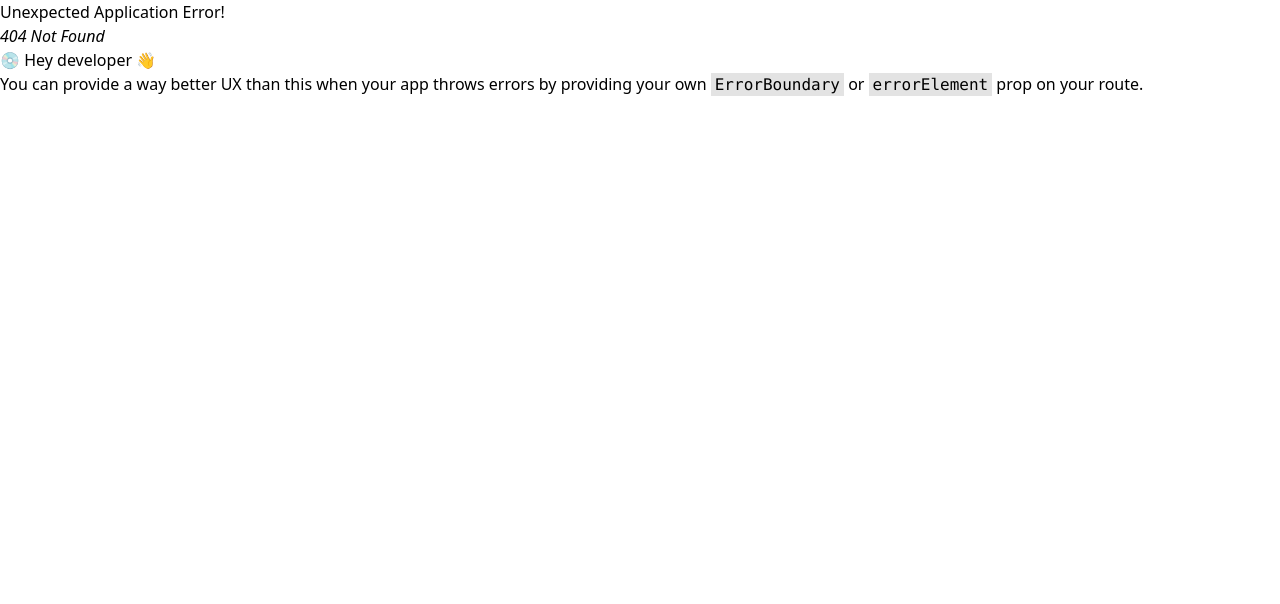
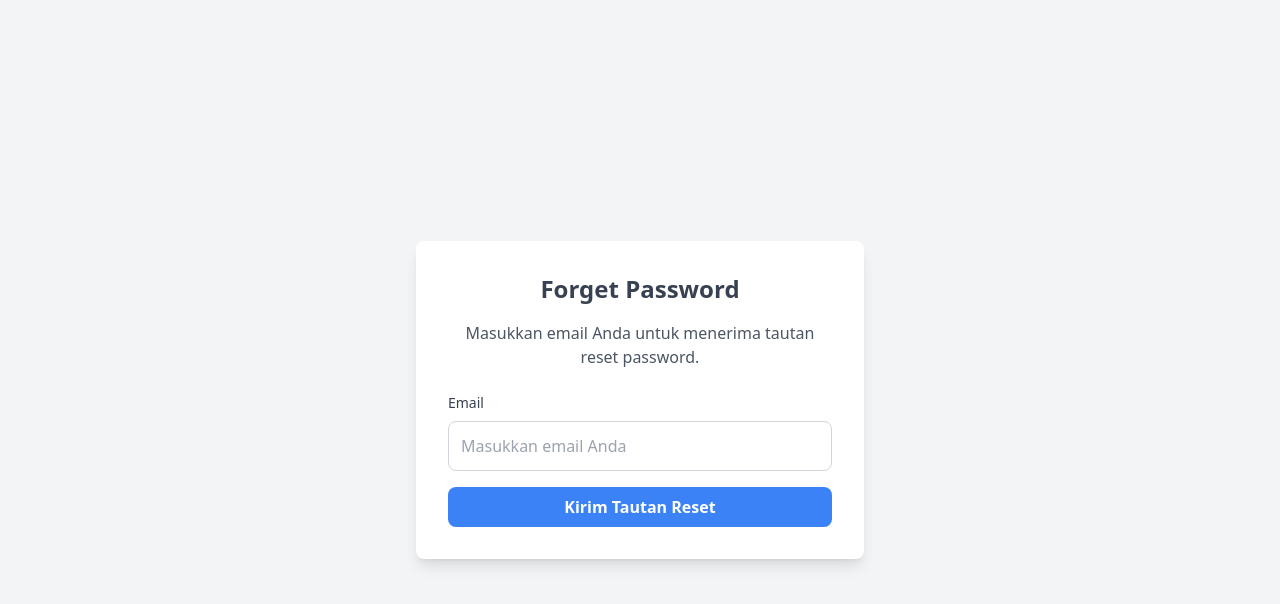
Before and after one commit to maghfur26/Ceria-Music, a React (Vite) app in the folder Frontend/: page /forget-password in a window 1280 px wide. Before the commit this address had no page. Shown: the top 604 px of the page. Built offline with nearby package versions, Linux system fonts and the light colour scheme.

Commit message:
menambah fitur dan halaman reset password

```diff
--- a/Frontend/index.html
+++ b/Frontend/index.html
@@ -3,7 +3,8 @@
   <head>
     <meta charset="UTF-8" />
     <meta name="viewport" content="width=device-width, initial-scale=1.0" />
-    <link rel="icon" type="image" href="assets/logo.png" />
+    <meta name="description" content="Music Studio Rental">
+    <link rel="icon" type="image" href="src/assets/logo.png" />
     <title>Music Studio Rental</title>
 
   </head>
--- /dev/null
+++ b/Frontend/src/Components/fragments/admin/ForgetPassword.jsx
@@ -0,0 +1,94 @@
+import React, { useState } from "react";
+import axios from "axios";
+import Swal from "sweetalert2";
+import { useNavigate } from "react-router-dom";
+
+const ForgetPassword = () => {
+  const [email, setEmail] = useState("");
+  const [error, setError] = useState("");
+  const [loading, setLoading] = useState(false);
+  const navigate = useNavigate();
+
+  const handleResetPassword = async (e) => {
+    e.preventDefault();
+    setError("");
+    setLoading(true);
+
+    try {
+      const res = await axios.post(
+        "http://localhost:8080/api/forgot-password",
+        { email }
+      );
+
+      console.log(res.data);
+
+      if (res.status !== 200) {
+        throw new Error(res.data.message);
+      }
+
+      Swal.fire({
+        icon: "success",
+        title: "Permintaan Dikirim",
+        text: "Silakan cek email Anda untuk tautan reset password.",
+        confirmButtonText: "OK",
+        customClass: {
+          confirmButton:
+            "bg-blue-500 text-white hover:bg-blue-600 px-4 py-2 rounded",
+        },
+      });
+      setEmail("");
+    } catch (err) {
+      console.error("Reset password error:", err);
+      setError(
+        err.response?.data?.message ||
+          "Gagal mengirim permintaan reset password."
+      );
+    } finally {
+      setLoading(false);
+    }
+  };
+
+  return (
+    <div className="flex items-center justify-center min-h-screen bg-gray-100">
+      <div className="bg-white p-8 rounded-lg shadow-lg w-full max-w-md">
+        <h2 className="text-2xl font-bold mb-4 text-center text-gray-700">
+          Forget Password
+        </h2>
+        <p className="text-gray-600 mb-6 text-center">
+          Masukkan email Anda untuk menerima tautan reset password.
+        </p>
+        <form onSubmit={handleResetPassword}>
+          <div className="mb-4">
+            <label
+              htmlFor="email"
+              className="block text-sm font-medium text-gray-700 mb-2"
+            >
+              Email
+            </label>
+            <input
+              type="email"
+              id="email"
+              value={email}
+              onChange={(e) => setEmail(e.target.value)}
+              required
+              className="w-full p-3 border border-gray-300 rounded-lg focus:outline-none focus:ring-2 focus:ring-blue-500 focus:border-transparent"
+              placeholder="Masukkan email Anda"
+            />
+            {error && <p className="text-red-500 text-sm mt-2">{error}</p>}
+          </div>
+          <button
+            type="submit"
+            disabled={loading}
+            className={`w-full py-2 px-4 rounded-lg text-white font-semibold ${
+              loading ? "bg-gray-400" : "bg-blue-500 hover:bg-blue-600"
+            }`}
+          >
+            {loading ? "Mengirim..." : "Kirim Tautan Reset"}
+          </button>
+        </form>
+      </div>
+    </div>
+  );
+};
+
+export default ForgetPassword;
--- a/Frontend/src/Components/fragments/admin/Auth.jsx
+++ b/Frontend/src/Components/fragments/admin/Login.jsx
@@ -1,44 +1,68 @@
-import React, { useState } from 'react';
-import Logo from '../../../assets/bg.jpg';
-import { loginUser } from './services/api.js';
-import Swal from 'sweetalert2';
-import { useNavigate } from 'react-router-dom';
+import React, { useState } from "react";
+import Logo from "../../../assets/bg.jpg";
+import { loginUser } from "./services/api.js";
+import Swal from "sweetalert2";
+import { useNavigate } from "react-router-dom";
+import { Link } from "react-router-dom";
 
-const Auth = () => {
-  const [email, setEmail] = useState('');
-  const [password, setPassword] = useState('');
-  const [error, setError] = useState('');
+const Login = () => {
+  const [email, setEmail] = useState("");
+  const [password, setPassword] = useState("");
+  const [errorEmail, setErrorEmail] = useState("");
+  const [errorPassword, setErrorPassword] = useState("");
   const [loading, setLoading] = useState(false);
   const navigate = useNavigate();
 
   const handleLogin = async (event) => {
     event.preventDefault();
-    setError('');
+    setErrorEmail("");
+    setErrorPassword("");
     setLoading(true);
 
     try {
       const { token, user } = await loginUser(email, password);
-      console.log('Login successful:', { token, user });
 
       Swal.fire({
-        icon: 'success',
-        title: 'Login Berhasil',
+        icon: "success",
+        title: "Login Berhasil",
         text: `Selamat datang, ${user.username}!`,
-        confirmButtonText: 'Lanjutkan',
+        confirmButtonText: "Lanjutkan",
         customClass: {
-          confirmButton: 'bg-emerald-500 text-white hover:bg-emerald-600 px-4 py-2 rounded',
+          confirmButton:
+            "bg-emerald-500 text-white hover:bg-emerald-600 px-4 py-2 rounded",
         },
       }).then(() => {
-        navigate('/admin');
+        navigate("/admin");
       });
 
-      sessionStorage.setItem('token', token);
+      sessionStorage.setItem("token", token);
     } catch (err) {
-      console.error('Login error:', err);
-      setError(err.message || 'Login failed');
+      console.error("Login error:", err);
+
+      const errorMessage =
+        err?.message || err?.response?.data?.message || "Login failed";
+
+      if (errorMessage === "User tidak ditemukan") {
+        setErrorEmail("User tidak ditemukan");
+      } else if (errorMessage === "Password salah") {
+        setErrorPassword("Password salah");
+      } else {
+        setErrorEmail("");
+        setErrorPassword("");
+      }
     } finally {
       setLoading(false);
     }
+  };
+
+  const handleEmailChange = (e) => {
+    setEmail(e.target.value);
+    setErrorEmail("");
+  };
+
+  const handlePasswordChange = (e) => {
+    setPassword(e.target.value);
+    setErrorPassword("");
   };
 
   return (
@@ -74,11 +98,14 @@ const Auth = () => {
               id="email"
               name="email"
               value={email}
-              onChange={(e) => setEmail(e.target.value)}
+              onChange={handleEmailChange}
               required
               className="w-full bg-white text-black placeholder:text-gray-400 p-3 rounded-3xl focus:outline-none focus:ring-2 focus:ring-blue-500 focus:border-transparent"
               placeholder="Enter your email"
             />
+            {errorEmail && (
+              <p className="text-red-500 text-sm mt-2">{errorEmail}</p>
+            )}
           </div>
           <div className="mb-4">
             <label
@@ -92,16 +119,22 @@ const Auth = () => {
               id="password"
               name="password"
               value={password}
-              onChange={(e) => setPassword(e.target.value)}
+              onChange={handlePasswordChange}
               required
               className="w-full bg-white text-black placeholder:text-gray-400 p-3 rounded-3xl focus:outline-none focus:ring-2 focus:ring-blue-500 focus:border-transparent"
               placeholder="Enter your password"
             />
+            {errorPassword && (
+              <p className="text-red-500 text-sm mt-2">{errorPassword}</p>
+            )}
           </div>
           <div className="mb-4 text-left">
-            <a href="#" className="text-[15px] sm:text-[17px] text-blue-500 hover:underline">
+            <Link
+              to="/forget-password"
+              className="text-[15px] sm:text-[17px] text-blue-500 hover:underline"
+            >
               Lupa Password?
-            </a>
+            </Link>
           </div>
           <div className="flex items-center justify-center">
             <button
@@ -109,7 +142,7 @@ const Auth = () => {
               disabled={loading}
               className="bg-blue-500 hover:bg-blue-600 text-white py-2 px-14 sm:px-14 text-[18px] sm:text-[20px] md:text-[23px] rounded-3xl transition"
             >
-              {loading ? 'Logging in...' : 'Login'}
+              {loading ? "Logging in..." : "Login"}
             </button>
           </div>
         </form>
@@ -118,4 +151,4 @@ const Auth = () => {
   );
 };
 
-export default Auth;
+export default Login;
--- a/Frontend/src/Components/fragments/admin/Navbar.jsx
+++ b/Frontend/src/Components/fragments/admin/Navbar.jsx
@@ -10,9 +10,9 @@ const Navbar = () => {
   return (
     <nav className="py-4 px-4 flex items-center justify-between w-full relative">
       <img
-        src="https://i.ibb.co/0BZfPq6/darklogo.png"
+        src="/src/assets/logo.png"
         alt="logo"
-        className="w-[60px] "
+        className="w-[100px] object-contain"
       />
       <ul className="items-center gap-[20px] text-[1rem] text-[#424242] lg:flex hidden">
         <li className="hover:border-b-[#3B9DF8] border-b-[2px] border-transparent transition-all duration-500 cursor-pointer hover:text-[#3B9DF8] capitalize">
--- /dev/null
+++ b/Frontend/src/Components/fragments/admin/ResetPassword.jsx
@@ -0,0 +1,105 @@
+import React, { useState } from "react";
+import { useNavigate, useParams } from "react-router-dom";
+import Swal from "sweetalert2";
+import axios from "axios";
+
+const ResetPassword = () => {
+  const [newPassword, setNewPassword] = useState("");
+  const [confirmPassword, setConfirmPassword] = useState("");
+  const [error, setError] = useState("");
+  const [loading, setLoading] = useState(false);
+  const navigate = useNavigate();
+  const { token } = useParams();
+
+  const handleResetPassword = async (e) => {
+    e.preventDefault();
+
+    if (!newPassword || newPassword.length < 8) {
+      setError("Password baru harus minimal 8 karakter");
+      return;
+    }
+    if (newPassword !== confirmPassword) {
+      setError("Password dan konfirmasi password tidak cocok");
+      return;
+    }
+
+    setLoading(true);
+    setError("");
+
+    try {
+      const response = await axios.post(
+        "http://localhost:8080/api/reset-password/:token",
+        { token, newPassword }
+      );
+
+      if (response.status !== 200) {
+        throw new Error(response.data.message);
+      } else {
+        Swal.fire({
+          icon: "success",
+          title: "Password berhasil diatur ulang",
+          text: "Silakan login dengan password baru Anda.",
+          confirmButtonText: "Login",
+        }).then(() => {
+          navigate("/login");
+        });
+      }
+    } catch (err) {
+      console.error(err);
+      setError(err.message || "Terjadi kesalahan saat mengatur ulang password");
+    } finally {
+      setLoading(false);
+    }
+  };
+
+  return (
+    <div className="min-h-screen flex items-center justify-center bg-gray-100">
+      <form
+        className="bg-white p-6 rounded shadow-md w-full max-w-sm"
+        onSubmit={handleResetPassword}
+      >
+        <h2 className="text-2xl font-bold mb-4 text-center">
+          Atur Ulang Password
+        </h2>
+        {error && <p className="text-red-500 text-sm mb-4">{error}</p>}
+        <div className="mb-4">
+          <label htmlFor="newPassword" className="block font-medium mb-2">
+            Password Baru
+          </label>
+          <input
+            type="password"
+            id="newPassword"
+            value={newPassword}
+            onChange={(e) => setNewPassword(e.target.value)}
+            required
+            className="w-full p-3 border rounded focus:outline-none focus:ring-2 focus:ring-blue-500"
+            placeholder="Masukkan password baru"
+          />
+        </div>
+        <div className="mb-4">
+          <label htmlFor="confirmPassword" className="block font-medium mb-2">
+            Konfirmasi Password Baru
+          </label>
+          <input
+            type="password"
+            id="confirmPassword"
+            value={confirmPassword}
+            onChange={(e) => setConfirmPassword(e.target.value)}
+            required
+            className="w-full p-3 border rounded focus:outline-none focus:ring-2 focus:ring-blue-500"
+            placeholder="Konfirmasi password baru"
+          />
+        </div>
+        <button
+          type="submit"
+          disabled={loading}
+          className="w-full bg-blue-500 text-white p-3 rounded hover:bg-blue-600 transition disabled:opacity-50"
+        >
+          {loading ? "Mengatur Ulang..." : "Atur Ulang Password"}
+        </button>
+      </form>
+    </div>
+  );
+};
+
+export default ResetPassword;
--- a/Frontend/src/Components/fragments/admin/Sidebar.jsx
+++ b/Frontend/src/Components/fragments/admin/Sidebar.jsx
@@ -1,11 +1,15 @@
-import { useEffect, useState } from "react";
+import { useState } from "react";
 import ChevronRightIcon from "@mui/icons-material/ChevronRight";
 import ChevronLeftIcon from "@mui/icons-material/ChevronLeft";
 import { IoIosSearch } from "react-icons/io";
-import { MdOutlineAnalytics, MdOutlinePrivacyTip, MdSchedule } from "react-icons/md";
+import {
+  MdOutlineAnalytics,
+  MdOutlinePrivacyTip,
+  MdSchedule,
+} from "react-icons/md";
 import { PiShoppingBagLight } from "react-icons/pi";
 import { AiOutlineMail } from "react-icons/ai";
-import { FaPlus } from "react-icons/fa6";
+// import { FaPlus } from "react-icons/fa6";
 import { IoNewspaperOutline, IoFolderOpenOutline } from "react-icons/io5";
 import { FiFlag } from "react-icons/fi";
 import { RiTeamLine } from "react-icons/ri";
@@ -14,14 +18,26 @@ import { useNavigate } from "react-router-dom";
 
 const Sidebar = () => {
   const [isCollapse, setIsCollapse] = useState(true);
-  const [activeIcon, setActiveIcon] = useState(null); // Track active icon
-  const navigate = useNavigate()
+  const [activeIcon, setActiveIcon] = useState(null);
+  const navigate = useNavigate();
 
-  // Function to handle icon clicks
   const handleIconClick = (icon) => {
-    setActiveIcon(icon); // Set the active icon
+    setActiveIcon(icon);
   };
 
+  const handleLogout = async () => {
+    try {
+      const token = await sessionStorage.getItem("token");
+      if (token) {
+        sessionStorage.removeItem("token");
+        navigate("/login")
+      } else {
+        navigate("/login");
+      }
+    } catch (error) {
+      console.error("Logout error:", error);
+    }
+  };
   const menuItems = [
     { id: "message", label: "Message", icon: <AiOutlineMail /> },
     { id: "schedule", label: "Schedule", icon: <MdSchedule /> },
@@ -69,7 +85,9 @@ const Sidebar = () => {
               className={`${
                 isCollapse ? "justify-between" : "justify-center"
               } flex items-center w-full p-[5px] rounded-md cursor-pointer transition-all duration-200 relative group ${
-                activeIcon === item.id ? "bg-white shadow-black drop-shadow-xl" : "hover:bg-gray-50"
+                activeIcon === item.id
+                  ? "bg-white shadow-black drop-shadow-xl"
+                  : "hover:bg-gray-50"
               }`}
               onClick={() => handleIconClick(item.id)}
             >
@@ -91,7 +109,12 @@ const Sidebar = () => {
               </div>
             </div>
           ))}
-          <button onClick={handleLogout} className="px-4 py-2 bg-red-600 text-white rounded-md mt-20">Logout</button>
+          <button
+            onClick={handleLogout}
+            className="px-4 py-2 bg-red-600 text-white rounded-md mt-20 hidden md:block"
+          >
+            Logout
+          </button>
         </div>
       </div>
     </aside>
--- /dev/null
+++ b/Frontend/src/Pages/forgetPassword.jsx
@@ -0,0 +1,7 @@
+import ForgetPassword from "../Components/fragments/admin/ForgetPassword";
+
+const ForgetPasswordPage = () => {
+  return <ForgetPassword />;
+};
+
+export default ForgetPasswordPage;
--- a/Frontend/src/Pages/login.jsx
+++ b/Frontend/src/Pages/login.jsx
@@ -1,9 +1,11 @@
-import Auth from "../Components/fragments/admin/Auth"
+import Login from "../Components/fragments/admin/Login";
 
-const Login = () => {
-    return (
-        <Auth/>
-    )
-}
+const LoginPage = () => {
+  return (
+    <>
+      <Login />
+    </>
+  );
+};
 
-export default Login
+export default LoginPage;
--- /dev/null
+++ b/Frontend/src/Pages/resetPassword.jsx
@@ -0,0 +1,11 @@
+import ResetPassword from "../Components/fragments/admin/ResetPassword";
+
+const ResetPasswordPage = () => {
+  return (
+    <>
+      <ResetPassword />
+    </>
+  );
+};
+
+export default ResetPasswordPage;
```
Also changed, not shown: Frontend/src/routers/index.jsx (+17 -8 lines), 1 other file (tests, documents, lock files or other folders).
